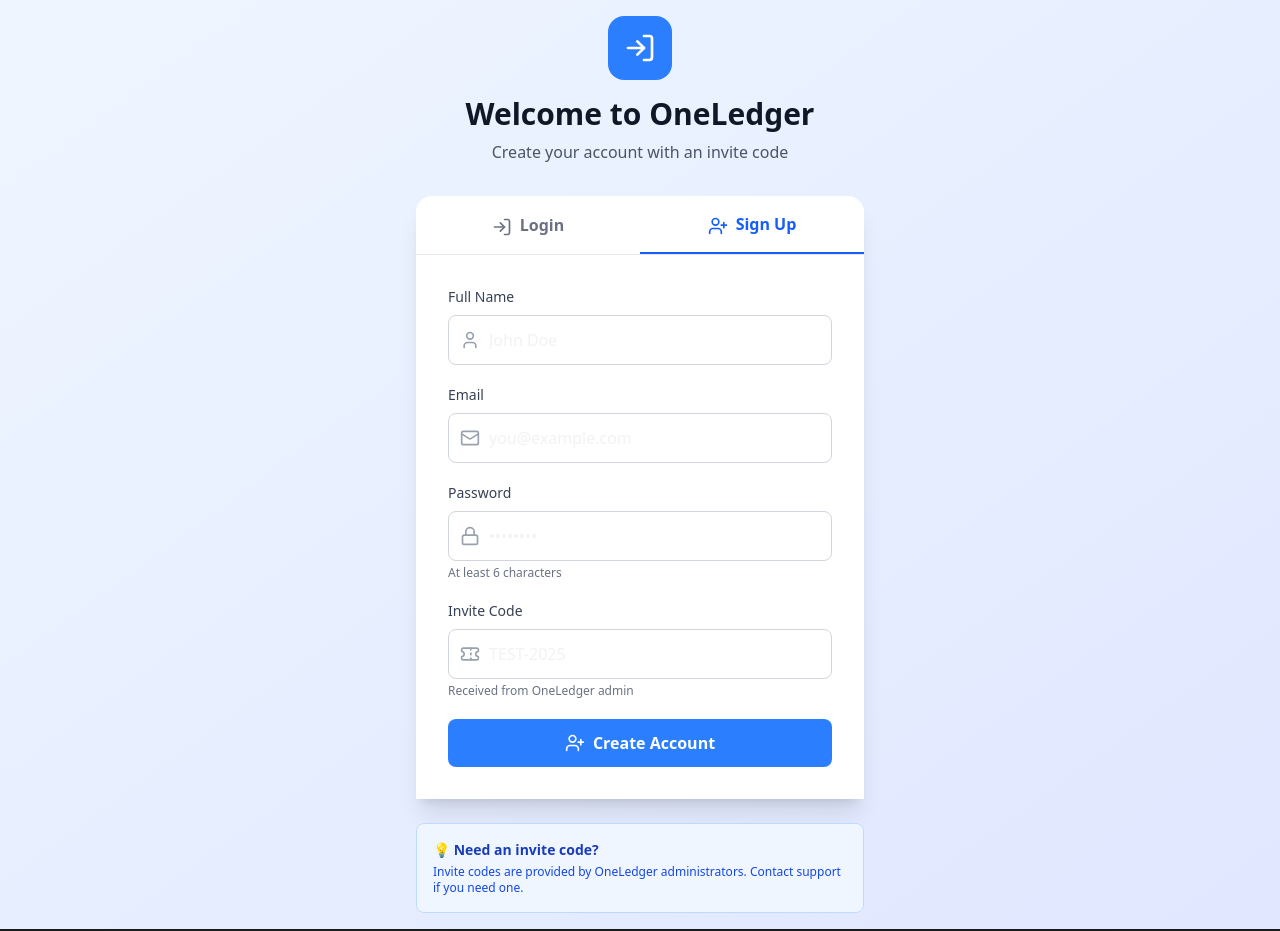
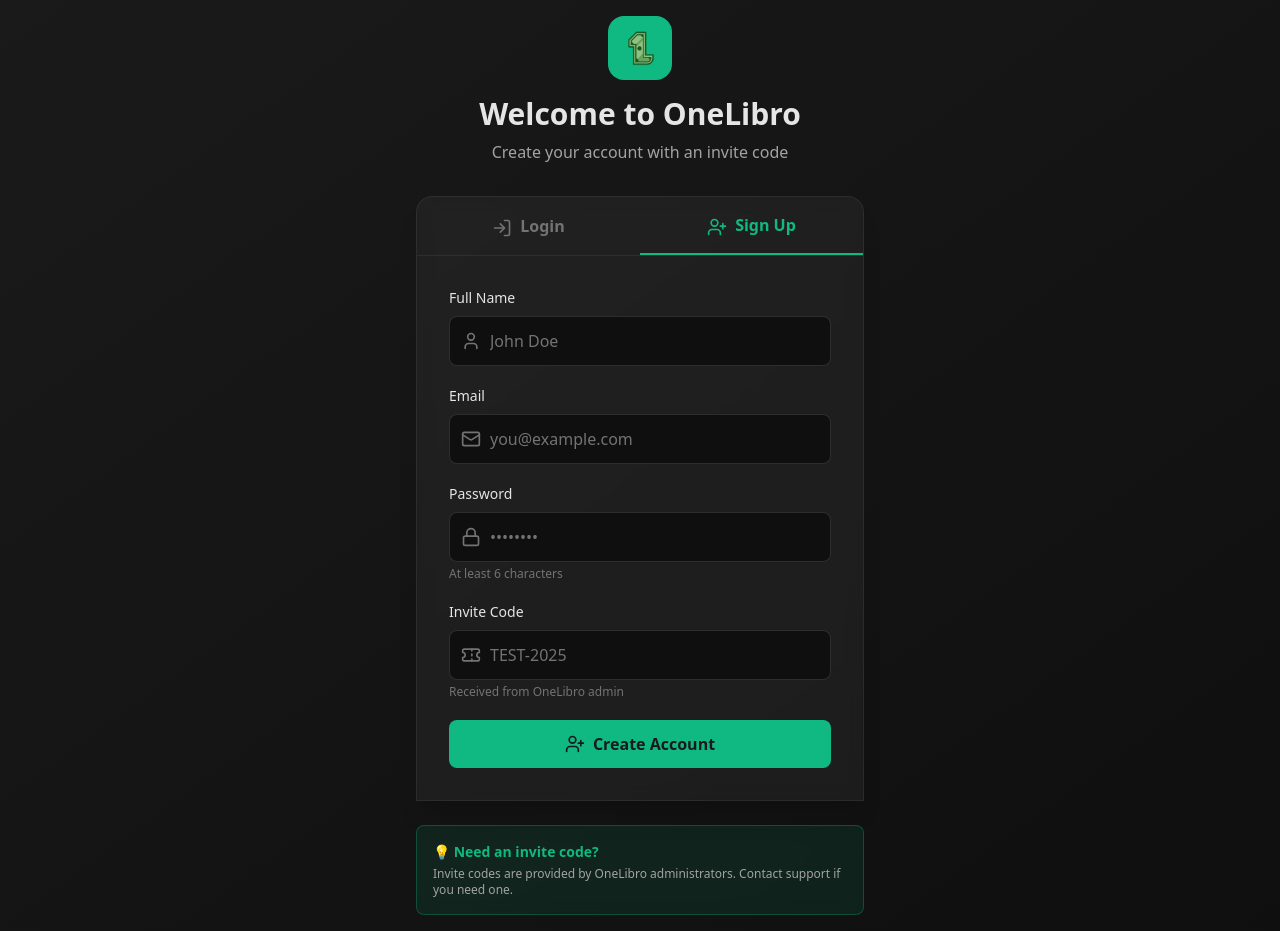
Before and after one commit to Yatheesh-Nagella/yatheesh-portfolio, a Next.js app: page /finance/login in a window 1280 px wide. Both pictures are taken after a click on the button "Sign Up". Built offline with nearby package versions, Linux system fonts and the light colour scheme; no server answers.

Commit message:
feat(UI): Update Login and Accounts pages

```diff
--- a/app/finance/login/page.tsx
+++ b/app/finance/login/page.tsx
@@ -6,6 +6,7 @@
  */
 
 import React, { useState } from 'react';
+import Image from 'next/image';
 import { useAuth } from '@/contexts/AuthContext';
 import { Loader2, Mail, Lock, User, Ticket, LogIn, UserPlus } from 'lucide-react';
 
@@ -109,17 +110,25 @@ export default function AuthPage() {
   }
 
   return (
-    <div className="min-h-screen flex items-center justify-center bg-gradient-to-br from-blue-50 to-indigo-100 p-4">
+    <div className="min-h-screen flex items-center justify-center bg-gradient-to-br from-[#1a1a1a] to-[#0f0f0f] p-4">
       <div className="w-full max-w-md">
         {/* Header */}
         <div className="text-center mb-8">
-          <div className="inline-flex items-center justify-center w-16 h-16 bg-blue-500 text-white rounded-2xl mb-4">
-            <LogIn className="w-8 h-8" />
+          <div className="inline-flex items-center justify-center w-16 h-16 bg-[#10b981] rounded-2xl mb-4 p-3">
+            <div className="relative w-full h-full">
+              <Image
+                src="/oneLibro-logo.png"
+                alt="OneLibro"
+                fill
+                className="object-contain"
+                priority
+              />
+            </div>
           </div>
-          <h1 className="text-3xl font-bold text-gray-900 mb-2">
-            Welcome to OneLedger
+          <h1 className="text-3xl font-bold text-[#e5e5e5] mb-2">
+            Welcome to OneLibro
           </h1>
-          <p className="text-gray-600">
+          <p className="text-[#a3a3a3]">
             {activeTab === 'login'
               ? 'Sign in to your account'
               : 'Create your account with an invite code'}
@@ -127,14 +136,14 @@ export default function AuthPage() {
         </div>
 
         {/* Tabs */}
-        <div className="bg-white rounded-t-2xl shadow-xl">
-          <div className="flex border-b border-gray-200">
+        <div className="bg-[#e5e5e5]/5 backdrop-blur-sm border border-[#a3a3a3]/10 rounded-t-2xl shadow-xl">
+          <div className="flex border-b border-[#a3a3a3]/10">
             <button
               onClick={() => setActiveTab('login')}
               className={`flex-1 py-4 px-6 text-center font-semibold transition-colors ${
                 activeTab === 'login'
-                  ? 'text-blue-600 border-b-2 border-blue-600'
-                  : 'text-gray-500 hover:text-gray-700'
+                  ? 'text-[#10b981] border-b-2 border-[#10b981]'
+                  : 'text-[#737373] hover:text-[#e5e5e5]'
               }`}
             >
               <LogIn className="w-5 h-5 inline mr-2" />
@@ -144,8 +153,8 @@ export default function AuthPage() {
               onClick={() => setActiveTab('signup')}
               className={`flex-1 py-4 px-6 text-center font-semibold transition-colors ${
                 activeTab === 'signup'
-                  ? 'text-blue-600 border-b-2 border-blue-600'
-                  : 'text-gray-500 hover:text-gray-700'
+                  ? 'text-[#10b981] border-b-2 border-[#10b981]'
+                  : 'text-[#737373] hover:text-[#e5e5e5]'
               }`}
             >
               <UserPlus className="w-5 h-5 inline mr-2" />
@@ -159,18 +168,18 @@ export default function AuthPage() {
               <form onSubmit={handleLogin} className="space-y-5">
                 {/* Error Message */}
                 {loginError && (
-                  <div className="bg-red-50 border border-red-200 text-red-700 px-4 py-3 rounded-lg text-sm">
+                  <div className="bg-red-900/20 border border-red-800/50 text-red-300 px-4 py-3 rounded-lg text-sm backdrop-blur-sm">
                     {loginError}
                   </div>
                 )}
 
                 {/* Email Input */}
                 <div>
-                  <label htmlFor="login-email" className="block text-sm font-medium text-gray-700 mb-2">
+                  <label htmlFor="login-email" className="block text-sm font-medium text-[#e5e5e5] mb-2">
                     Email
                   </label>
                   <div className="relative">
-                    <Mail className="absolute left-3 top-1/2 transform -translate-y-1/2 text-gray-400 w-5 h-5" />
+                    <Mail className="absolute left-3 top-1/2 transform -translate-y-1/2 text-[#737373] w-5 h-5" />
                     <input
                       id="login-email"
                       type="email"
@@ -179,18 +188,18 @@ export default function AuthPage() {
                       placeholder="you@example.com"
                       required
                       disabled={loginLoading}
-                      className="w-full pl-10 pr-4 py-3 border border-gray-300 rounded-lg focus:ring-2 focus:ring-blue-500 focus:border-transparent disabled:bg-gray-100 disabled:cursor-not-allowed"
+                      className="w-full pl-10 pr-4 py-3 bg-[#0f0f0f] border border-[#a3a3a3]/20 text-[#e5e5e5] placeholder-[#737373] rounded-lg focus:ring-2 focus:ring-[#10b981] focus:border-transparent disabled:opacity-50 disabled:cursor-not-allowed"
                     />
                   </div>
                 </div>
 
                 {/* Password Input */}
                 <div>
-                  <label htmlFor="login-password" className="block text-sm font-medium text-gray-700 mb-2">
+                  <label htmlFor="login-password" className="block text-sm font-medium text-[#e5e5e5] mb-2">
                     Password
                   </label>
                   <div className="relative">
-                    <Lock className="absolute left-3 top-1/2 transform -translate-y-1/2 text-gray-400 w-5 h-5" />
+                    <Lock className="absolute left-3 top-1/2 transform -translate-y-1/2 text-[#737373] w-5 h-5" />
                     <input
                       id="login-password"
                       type="password"
@@ -199,7 +208,7 @@ export default function AuthPage() {
                       placeholder="••••••••"
                       required
                       disabled={loginLoading}
-                      className="w-full pl-10 pr-4 py-3 border border-gray-300 rounded-lg focus:ring-2 focus:ring-blue-500 focus:border-transparent disabled:bg-gray-100 disabled:cursor-not-allowed"
+                      className="w-full pl-10 pr-4 py-3 bg-[#0f0f0f] border border-[#a3a3a3]/20 text-[#e5e5e5] placeholder-[#737373] rounded-lg focus:ring-2 focus:ring-[#10b981] focus:border-transparent disabled:opacity-50 disabled:cursor-not-allowed"
                     />
                   </div>
                 </div>
@@ -208,7 +217,7 @@ export default function AuthPage() {
                 <button
                   type="submit"
                   disabled={loginLoading}
-                  className="w-full bg-blue-500 hover:bg-blue-600 text-white font-semibold py-3 px-4 rounded-lg transition-colors disabled:bg-gray-400 disabled:cursor-not-allowed flex items-center justify-center"
+                  className="w-full bg-[#10b981] hover:bg-[#10b981]/90 text-[#1a1a1a] font-semibold py-3 px-4 rounded-lg transition-colors disabled:opacity-50 disabled:cursor-not-allowed flex items-center justify-center"
                 >
                   {loginLoading ? (
                     <>
@@ -232,18 +241,18 @@ export default function AuthPage() {
               <form onSubmit={handleSignup} className="space-y-5">
                 {/* Error Message */}
                 {signupError && (
-                  <div className="bg-red-50 border border-red-200 text-red-700 px-4 py-3 rounded-lg text-sm">
+                  <div className="bg-red-900/20 border border-red-800/50 text-red-300 px-4 py-3 rounded-lg text-sm backdrop-blur-sm">
                     {signupError}
                   </div>
                 )}
 
                 {/* Name Input */}
                 <div>
-                  <label htmlFor="signup-name" className="block text-sm font-medium text-gray-700 mb-2">
+                  <label htmlFor="signup-name" className="block text-sm font-medium text-[#e5e5e5] mb-2">
                     Full Name
                   </label>
                   <div className="relative">
-                    <User className="absolute left-3 top-1/2 transform -translate-y-1/2 text-gray-400 w-5 h-5" />
+                    <User className="absolute left-3 top-1/2 transform -translate-y-1/2 text-[#737373] w-5 h-5" />
                     <input
                       id="signup-name"
                       type="text"
@@ -252,18 +261,18 @@ export default function AuthPage() {
                       placeholder="John Doe"
                       required
                       disabled={signupLoading}
-                      className="w-full pl-10 pr-4 py-3 border border-gray-300 rounded-lg focus:ring-2 focus:ring-blue-500 focus:border-transparent disabled:bg-gray-100 disabled:cursor-not-allowed"
+                      className="w-full pl-10 pr-4 py-3 bg-[#0f0f0f] border border-[#a3a3a3]/20 text-[#e5e5e5] placeholder-[#737373] rounded-lg focus:ring-2 focus:ring-[#10b981] focus:border-transparent disabled:opacity-50 disabled:cursor-not-allowed"
                     />
                   </div>
                 </div>
 
                 {/* Email Input */}
                 <div>
-                  <label htmlFor="signup-email" className="block text-sm font-medium text-gray-700 mb-2">
+                  <label htmlFor="signup-email" className="block text-sm font-medium text-[#e5e5e5] mb-2">
                     Email
                   </label>
                   <div className="relative">
-                    <Mail className="absolute left-3 top-1/2 transform -translate-y-1/2 text-gray-400 w-5 h-5" />
+                    <Mail className="absolute left-3 top-1/2 transform -translate-y-1/2 text-[#737373] w-5 h-5" />
                     <input
                       id="signup-email"
                       type="email"
@@ -272,18 +281,18 @@ export default function AuthPage() {
                       placeholder="you@example.com"
                       required
                       disabled={signupLoading}
-                      className="w-full pl-10 pr-4 py-3 border border-gray-300 rounded-lg focus:ring-2 focus:ring-blue-500 focus:border-transparent disabled:bg-gray-100 disabled:cursor-not-allowed"
+                      className="w-full pl-10 pr-4 py-3 bg-[#0f0f0f] border border-[#a3a3a3]/20 text-[#e5e5e5] placeholder-[#737373] rounded-lg focus:ring-2 focus:ring-[#10b981] focus:border-transparent disabled:opacity-50 disabled:cursor-not-allowed"
                     />
                   </div>
                 </div>
 
                 {/* Password Input */}
                 <div>
-                  <label htmlFor="signup-password" className="block text-sm font-medium text-gray-700 mb-2">
+                  <label htmlFor="signup-password" className="block text-sm font-medium text-[#e5e5e5] mb-2">
                     Password
                   </label>
                   <div className="relative">
-                    <Lock className="absolute left-3 top-1/2 transform -translate-y-1/2 text-gray-400 w-5 h-5" />
+                    <Lock className="absolute left-3 top-1/2 transform -translate-y-1/2 text-[#737373] w-5 h-5" />
                     <input
                       id="signup-password"
                       type="password"
@@ -293,21 +302,21 @@ export default function AuthPage() {
                       required
                       disabled={signupLoading}
                       minLength={6}
-                      className="w-full pl-10 pr-4 py-3 border border-gray-300 rounded-lg focus:ring-2 focus:ring-blue-500 focus:border-transparent disabled:bg-gray-100 disabled:cursor-not-allowed"
+                      className="w-full pl-10 pr-4 py-3 bg-[#0f0f0f] border border-[#a3a3a3]/20 text-[#e5e5e5] placeholder-[#737373] rounded-lg focus:ring-2 focus:ring-[#10b981] focus:border-transparent disabled:opacity-50 disabled:cursor-not-allowed"
                     />
                   </div>
-                  <p className="mt-1 text-xs text-gray-500">
+                  <p className="mt-1 text-xs text-[#737373]">
                     At least 6 characters
                   </p>
                 </div>
 
                 {/* Invite Code Input */}
                 <div>
-                  <label htmlFor="signup-inviteCode" className="block text-sm font-medium text-gray-700 mb-2">
+                  <label htmlFor="signup-inviteCode" className="block text-sm font-medium text-[#e5e5e5] mb-2">
                     Invite Code
                   </label>
                   <div className="relative">
-                    <Ticket className="absolute left-3 top-1/2 transform -translate-y-1/2 text-gray-400 w-5 h-5" />
+                    <Ticket className="absolute left-3 top-1/2 transform -translate-y-1/2 text-[#737373] w-5 h-5" />
                     <input
                       id="signup-inviteCode"
                       type="text"
@@ -316,11 +325,11 @@ export default function AuthPage() {
                       placeholder="TEST-2025"
                       required
                       disabled={signupLoading}
-                      className="w-full pl-10 pr-4 py-3 border border-gray-300 rounded-lg focus:ring-2 focus:ring-blue-500 focus:border-transparent disabled:bg-gray-100 disabled:cursor-not-allowed uppercase font-mono"
+                      className="w-full pl-10 pr-4 py-3 bg-[#0f0f0f] border border-[#a3a3a3]/20 text-[#e5e5e5] placeholder-[#737373] rounded-lg focus:ring-2 focus:ring-[#10b981] focus:border-transparent disabled:opacity-50 disabled:cursor-not-allowed uppercase font-mono"
                     />
                   </div>
-                  <p className="mt-1 text-xs text-gray-500">
-                    Received from OneLedger admin
+                  <p className="mt-1 text-xs text-[#737373]">
+                    Received from OneLibro admin
                   </p>
                 </div>
 
@@ -328,7 +337,7 @@ export default function AuthPage() {
                 <button
                   type="submit"
                   disabled={signupLoading}
-                  className="w-full bg-blue-500 hover:bg-blue-600 text-white font-semibold py-3 px-4 rounded-lg transition-colors disabled:bg-gray-400 disabled:cursor-not-allowed flex items-center justify-center"
+                  className="w-full bg-[#10b981] hover:bg-[#10b981]/90 text-[#1a1a1a] font-semibold py-3 px-4 rounded-lg transition-colors disabled:opacity-50 disabled:cursor-not-allowed flex items-center justify-center"
                 >
                   {signupLoading ? (
                     <>
@@ -345,7 +354,7 @@ export default function AuthPage() {
 
                 {/* Success Message */}
                 {signupSuccess && (
-                  <div className="bg-green-50 border border-green-200 text-green-700 px-4 py-3 rounded-lg text-sm">
+                  <div className="bg-green-900/20 border border-green-800/50 text-green-300 px-4 py-3 rounded-lg text-sm backdrop-blur-sm">
                     <p className="font-semibold">Account created successfully!</p>
                     <p className="text-xs mt-1">
                       Please check your email to confirm your account, then use the Login tab above.
@@ -358,14 +367,14 @@ export default function AuthPage() {
         </div>
 
         {/* Info Box */}
-        <div className="mt-6 bg-blue-50 border border-blue-200 rounded-lg p-4">
-          <p className="text-sm text-blue-800 font-semibold mb-1">
+        <div className="mt-6 bg-[#10b981]/10 border border-[#10b981]/30 rounded-lg p-4 backdrop-blur-sm">
+          <p className="text-sm text-[#10b981] font-semibold mb-1">
             💡 {activeTab === 'login' ? 'First time here?' : 'Need an invite code?'}
           </p>
-          <p className="text-xs text-blue-700">
+          <p className="text-xs text-[#a3a3a3]">
             {activeTab === 'login'
               ? 'Click the "Sign Up" tab above to create an account with an invite code.'
-              : 'Invite codes are provided by OneLedger administrators. Contact support if you need one.'}
+              : 'Invite codes are provided by OneLibro administrators. Contact support if you need one.'}
           </p>
         </div>
       </div>
--- a/components/finance/AccountCard.tsx
+++ b/components/finance/AccountCard.tsx
@@ -26,40 +26,49 @@ export default function AccountCard({ account, onSync, loading = false }: Accoun
   // Get account type color
   const getAccountTypeColor = (type: string | null) => {
     const colors: Record<string, string> = {
-      checking: 'bg-blue-100 dark:bg-blue-900/20 text-blue-800 dark:text-blue-400',
-      savings: 'bg-green-100 dark:bg-green-900/20 text-green-800 dark:text-green-400',
-      credit: 'bg-purple-100 dark:bg-purple-900/20 text-purple-800 dark:text-purple-400',
-      loan: 'bg-red-100 dark:bg-red-900/20 text-red-800 dark:text-red-400',
-      cash: 'bg-emerald-100 dark:bg-emerald-900/20 text-emerald-800 dark:text-emerald-400',
+      checking: 'bg-[#10b981]/15 text-[#10b981]',
+      savings: 'bg-[#10b981]/15 text-[#10b981]',
+      credit: 'bg-purple-900/20 text-purple-400',
+      loan: 'bg-red-900/20 text-red-400',
+      cash: 'bg-[#10b981]/15 text-[#10b981]',
     };
-    return colors[type?.toLowerCase() || ''] || 'bg-gray-100 dark:bg-gray-700 text-gray-800 dark:text-gray-300';
+    return colors[type?.toLowerCase() || ''] || 'bg-[#a3a3a3]/15 text-[#a3a3a3]';
   };
 
   const typeColor = getAccountTypeColor(account.account_type);
 
   return (
-    <div className={`rounded-xl shadow-sm border p-6 hover:shadow-md transition-shadow ${
+    <div className={`relative overflow-hidden rounded-xl border p-6 hover:border-[#10b981]/40 transition-all ${
       isCashAccount
-        ? 'bg-gradient-to-br from-emerald-50 to-white dark:from-emerald-900/20 dark:to-gray-800 border-emerald-200 dark:border-emerald-700'
-        : 'bg-white dark:bg-gray-800 border-gray-200 dark:border-gray-700'
+        ? 'bg-[#e5e5e5]/5 backdrop-blur-sm border-[#10b981]/20'
+        : 'bg-[#e5e5e5]/5 backdrop-blur-sm border-[#a3a3a3]/10'
     }`}>
+      {/* Gradient Background */}
+      <div className={`absolute inset-0 ${
+        isCashAccount
+          ? 'bg-gradient-to-br from-[#10b981]/10 to-transparent'
+          : 'bg-gradient-to-br from-[#a3a3a3]/5 to-transparent'
+      }`} />
+
+      {/* Content */}
+      <div className="relative">
         {/* Header */}
         <div className="flex items-start justify-between mb-4">
           <div className="flex items-center">
-          <div className={`w-12 h-12 rounded-full flex items-center justify-center mr-4 ${
-            isCashAccount ? 'bg-emerald-100 dark:bg-emerald-900/20' : 'bg-blue-50 dark:bg-blue-900/20'
+            <div className={`w-12 h-12 rounded-xl flex items-center justify-center mr-4 ${
+              isCashAccount ? 'bg-[#10b981]/15' : 'bg-[#10b981]/15'
             }`}>
               {isCashAccount ? (
-              <Wallet className="w-6 h-6 text-emerald-600 dark:text-emerald-400" />
+                <Wallet className="w-6 h-6 text-[#10b981]" />
               ) : (
-              <Building2 className="w-6 h-6 text-blue-600 dark:text-blue-400" />
+                <Building2 className="w-6 h-6 text-[#10b981]" />
               )}
             </div>
             <div>
-            <h3 className="text-lg font-semibold text-gray-900 dark:text-white">
+              <h3 className="text-lg font-semibold text-[#e5e5e5]">
                 {account.account_name || 'Unknown Account'}
               </h3>
-            <p className="text-sm text-gray-500 dark:text-gray-400">
+              <p className="text-sm text-[#737373]">
                 {isCashAccount
                   ? 'Manual Transactions'
                   : (account.plaid_items?.institution_name || 'Unknown Bank')}
@@ -75,14 +84,14 @@ export default function AccountCard({ account, onSync, loading = false }: Accoun
 
         {/* Balance */}
         <div className="mb-4">
-        <p className="text-sm text-gray-600 dark:text-gray-400 mb-1">Current Balance</p>
-        <p className="text-3xl font-bold text-gray-900 dark:text-white">
+          <p className="text-sm text-[#a3a3a3] mb-1">Current Balance</p>
+          <p className="text-3xl font-bold text-[#e5e5e5]">
             {formatCurrency(account.current_balance || 0)}
           </p>
 
           {account.available_balance !== null &&
            account.available_balance !== account.current_balance && (
-          <p className="text-sm text-gray-500 dark:text-gray-400 mt-1">
+            <p className="text-sm text-[#737373] mt-1">
               Available: {formatCurrency(account.available_balance)}
             </p>
           )}
@@ -90,9 +99,9 @@ export default function AccountCard({ account, onSync, loading = false }: Accoun
 
         {/* Footer */}
         <div className={`flex items-center justify-between pt-4 border-t ${
-        isCashAccount ? 'border-emerald-200 dark:border-emerald-700' : 'border-gray-200 dark:border-gray-700'
+          isCashAccount ? 'border-[#10b981]/20' : 'border-[#a3a3a3]/10'
         }`}>
-        <div className="flex items-center text-xs text-gray-500 dark:text-gray-400">
+          <div className="flex items-center text-xs text-[#737373]">
             {isCashAccount ? (
               <>
                 <Banknote className="w-4 h-4 mr-1" />
@@ -111,12 +120,13 @@ export default function AccountCard({ account, onSync, loading = false }: Accoun
             <button
               onClick={() => onSync(account.id)}
               disabled={loading}
-            className="text-sm text-blue-600 dark:text-blue-400 hover:text-blue-700 dark:hover:text-blue-300 font-medium disabled:text-gray-400 dark:disabled:text-gray-500"
+              className="text-sm text-[#10b981] hover:text-[#10b981]/80 font-medium disabled:text-[#737373] disabled:cursor-not-allowed transition-colors"
             >
               {loading ? 'Syncing...' : 'Sync Now'}
             </button>
           )}
         </div>
       </div>
+    </div>
   );
 }
```
Also changed, not shown: app/finance/accounts/page.tsx (+23 -11 lines). Lines whose indentation alone changed are shown as unchanged.
